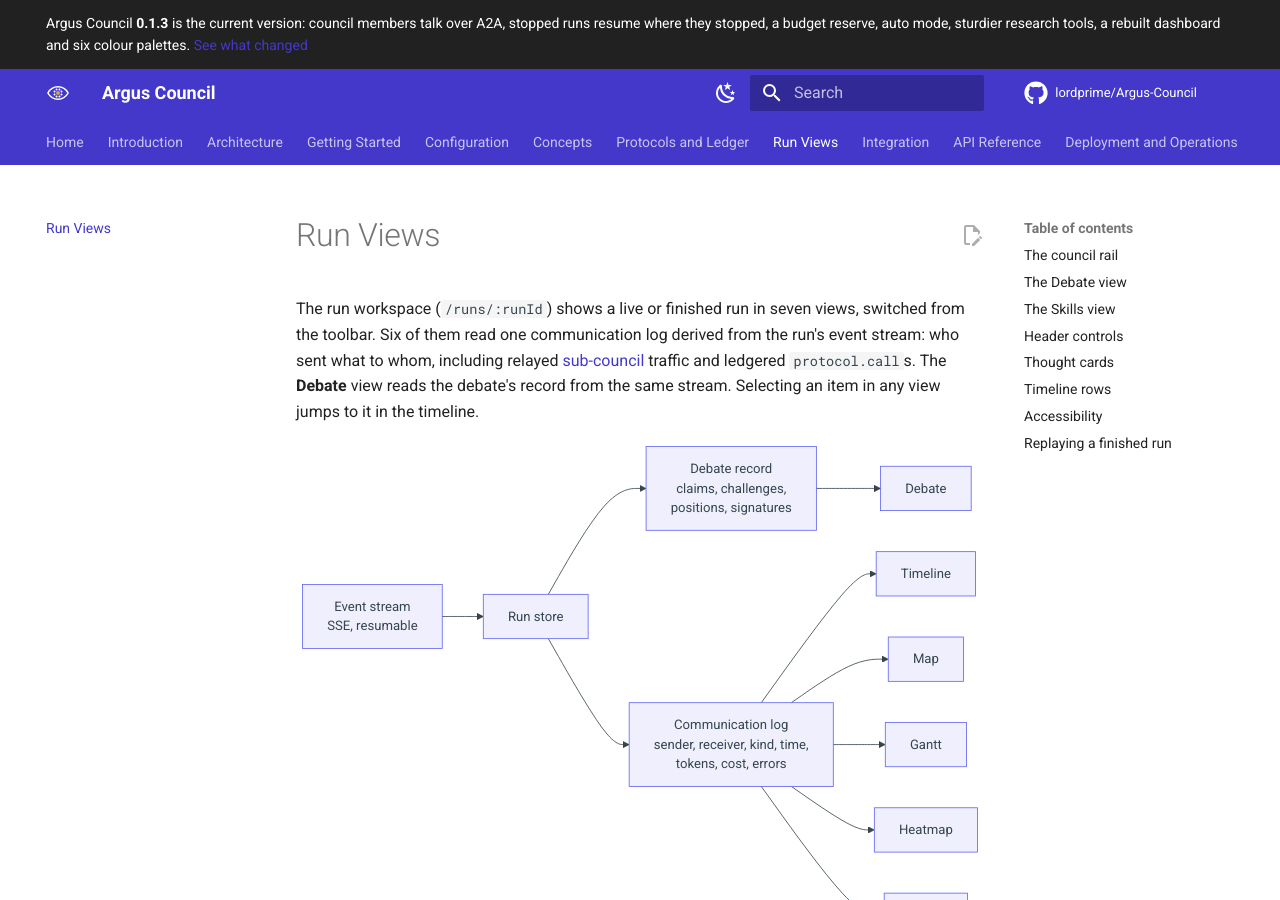
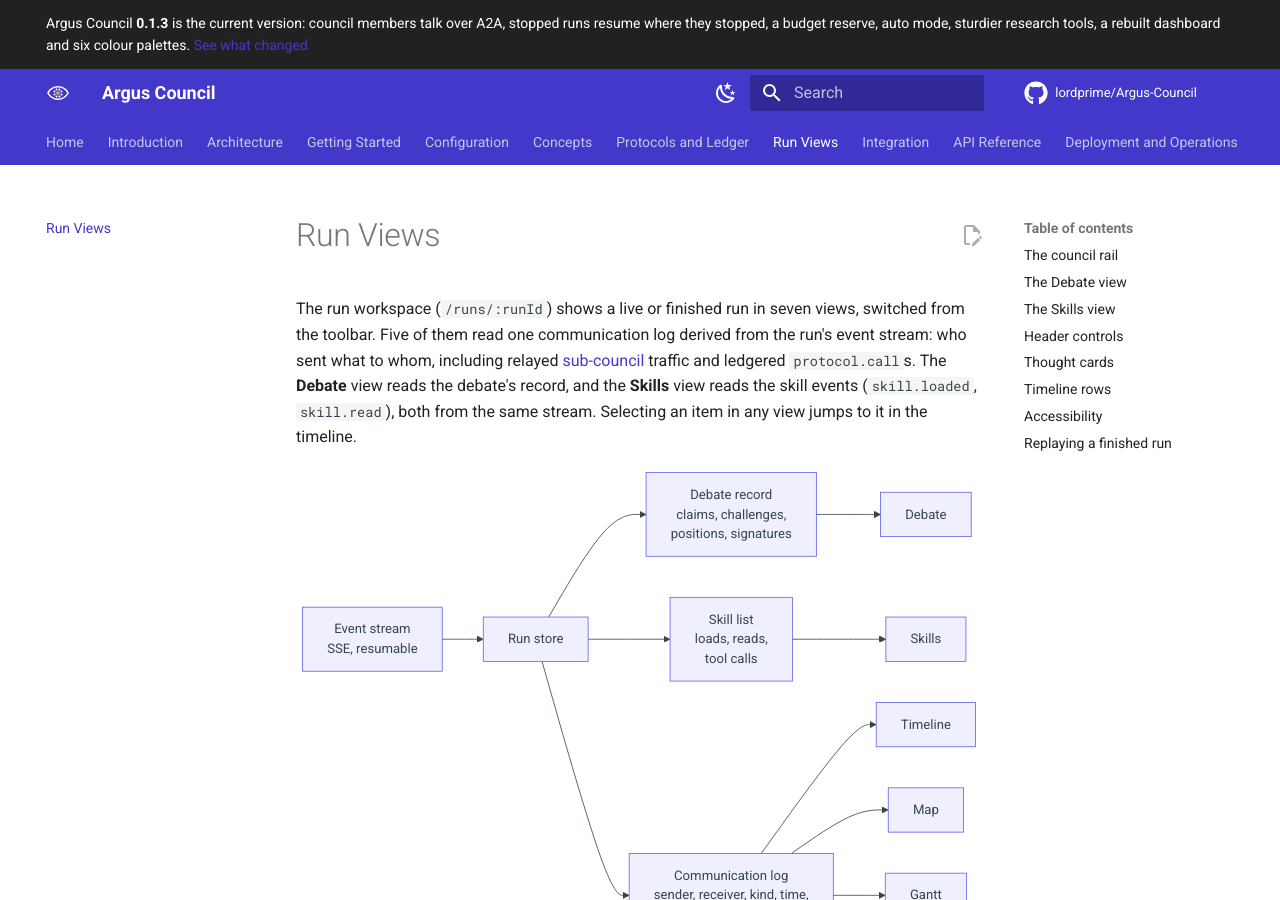
Before and after one commit to lordprime/Argus-Council, an MkDocs documentation site: the page built from docs/run-views.md, in a window 1280 px wide and 900 px high. Built offline with MkDocs 1.6.1 and Material for MkDocs 9.7.7, drawn with Linux system fonts in a browser that asks for light colours; comment, search, counter and statistics services are not loaded.

Commit message:
Docs: the Skills view reads skill events, not the communication log

````diff
--- a/docs/run-views.md
+++ b/docs/run-views.md
@@ -1,9 +1,10 @@
 # Run Views
 
 The run workspace (`/runs/:runId`) shows a live or finished run in seven views, switched from the
-toolbar. Six of them read one communication log derived from the run's event stream: who sent
+toolbar. Five of them read one communication log derived from the run's event stream: who sent
 what to whom, including relayed [sub-council](concepts/sub-councils.md) traffic and ledgered
-`protocol.call`s. The **Debate** view reads the debate's record from the same stream. Selecting an
+`protocol.call`s. The **Debate** view reads the debate's record, and the **Skills** view reads the skill events
+(`skill.loaded`, `skill.read`), both from the same stream. Selecting an
 item in any view jumps to it in the timeline.
 
 ```mermaid
@@ -11,6 +12,8 @@
     S[Event stream<br/>SSE, resumable] --> ST[Run store]
     ST --> DB[Debate record<br/>claims, challenges,<br/>positions, signatures]
     DB --> D[Debate]
+    ST --> SK[Skill list<br/>loads, reads,<br/>tool calls]
+    SK --> SV[Skills]
     ST --> CL[Communication log<br/>sender, receiver, kind, time,<br/>tokens, cost, errors]
     CL --> T[Timeline]
     CL --> M[Map]
````
